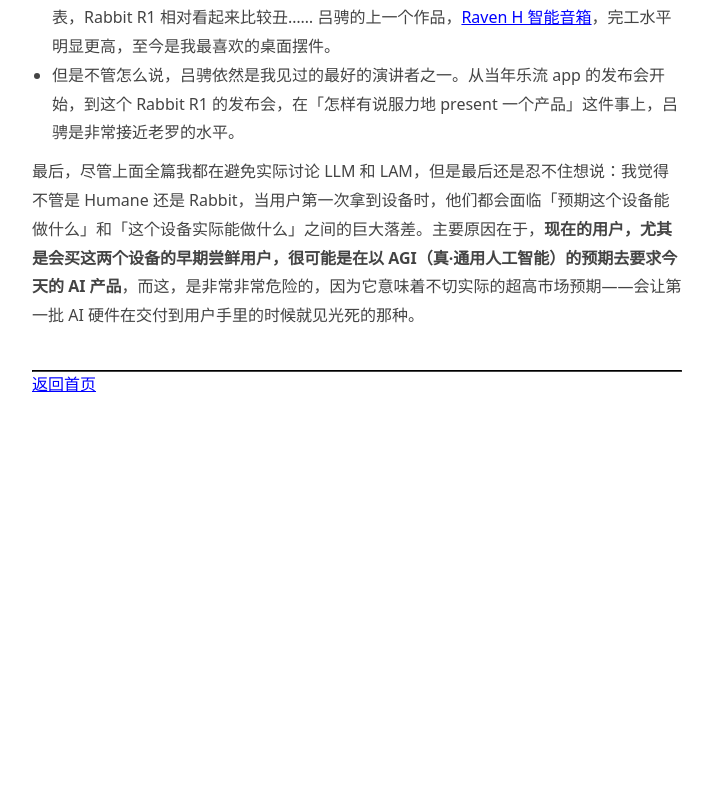
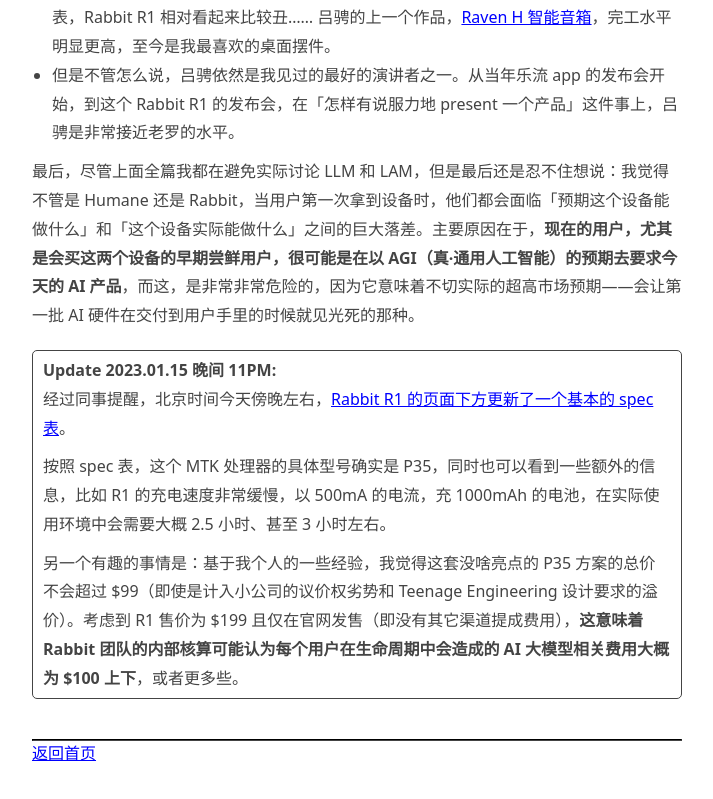
Before and after one commit to CarlosGong/carlosgong.github.io, a plain HTML site: page posts/2024011501.html in a window 1280 px wide. Shown: the part 4300-5099 px from the top of the page, without its empty margins (283-996 px from the left). Before the commit the page ends 4736 px from the top, so only its background shows below. Drawn offline with Linux system fonts and the light colour scheme.

Commit message:
Updated 230115 post with latest info

```diff
--- a/posts/2024011501.html
+++ b/posts/2024011501.html
@@ -104,6 +104,13 @@
         </ul>
         <p>最后，尽管上面全篇我都在避免实际讨论 LLM 和 LAM，但是最后还是忍不住想说：我觉得不管是 Humane 还是 Rabbit，当用户第一次拿到设备时，他们都会面临「预期这个设备能做什么」和「这个设备实际能做什么」之间的巨大落差。主要原因在于，<span class="bold">现在的用户，尤其是会买这两个设备的早期尝鲜用户，很可能是在以 AGI（真·通用人工智能）的预期去要求今天的 AI 产品</span>，而这，是非常非常危险的，因为它意味着不切实际的超高市场预期——会让第一批 AI 硬件在交付到用户手里的时候就见光死的那种。</p>
 
+        <div class="callout">
+            <h4>Update 2023.01.15 晚间 11PM:</h4>
+            <p>经过同事提醒，北京时间今天傍晚左右，<a href="https://www.rabbit.tech/">Rabbit R1 的页面下方更新了一个基本的 spec 表</a>。</p>
+            <p>按照 spec 表，这个 MTK 处理器的具体型号确实是 P35，同时也可以看到一些额外的信息，比如 R1 的充电速度非常缓慢，以 500mA 的电流，充 1000mAh 的电池，在实际使用环境中会需要大概 2.5 小时、甚至 3 小时左右。</p>
+            <p>另一个有趣的事情是：基于我个人的一些经验，我觉得这套没啥亮点的 P35 方案的总价不会超过 $99（即使是计入小公司的议价权劣势和 Teenage Engineering 设计要求的溢价）。考虑到 R1 售价为 $199 且仅在官网发售（即没有其它渠道提成费用），<span class="bold">这意味着 Rabbit 团队的内部核算可能认为每个用户在生命周期中会造成的 AI 大模型相关费用大概为 $100 上下</span>，或者更多些。</p>
+        </div>
+
     </article>
     <hr>
     <a href="../index.html">返回首页</a>
```
